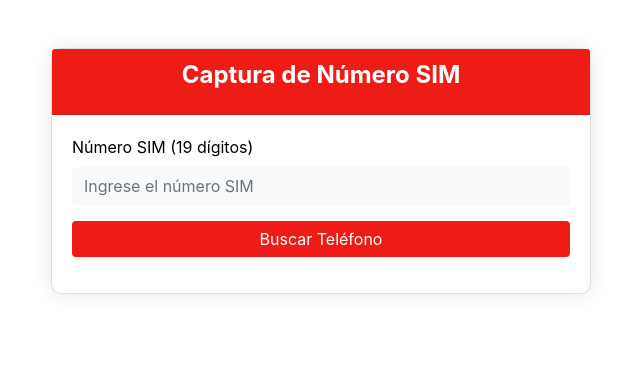
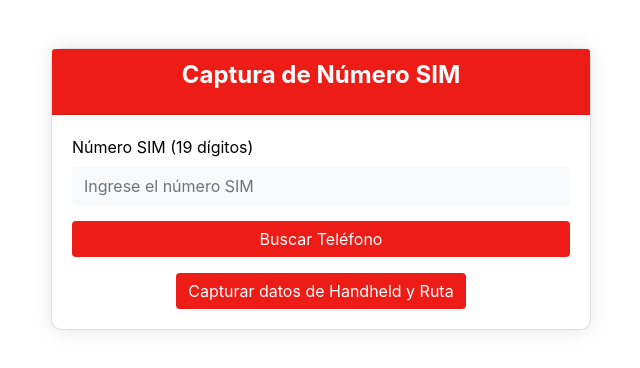
Before and after one commit to IanOviedo/sim-kof, a plain HTML site: page index.html in a window 1280 px wide. Shown: the whole page, without its empty margins (319-959 px from the left). Drawn offline with nearby package versions, Linux system fonts and the light colour scheme.

Commit message:
Update index.html

```diff
--- a/index.html
+++ b/index.html
@@ -63,6 +63,10 @@
           </form>
           <!-- Espacio para mostrar el número de teléfono -->
           <div id="resultado" class="mt-3 text-center"></div>
+          <!-- Botón para acceder al enlace -->
+          <div class="mt-3 text-center">
+            <a href="https://forms.office.com/Pages/ResponsePage.aspx?id=QtWUcBU4gkyx1WkX0EQ89NujR0XXLd9FueyyvdaQLFZURDBUN0g3UEk0NEZMSlFMNFVIS0RWSEQ1SyQlQCN0PWcu" target="_blank" class="btn btn-primary">Capturar datos de Handheld y Ruta</a>
+          </div>
         </div>
       </div>
     </div>
```
